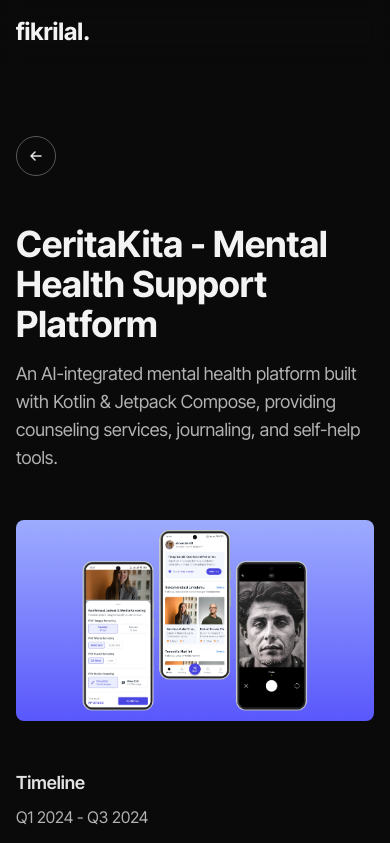
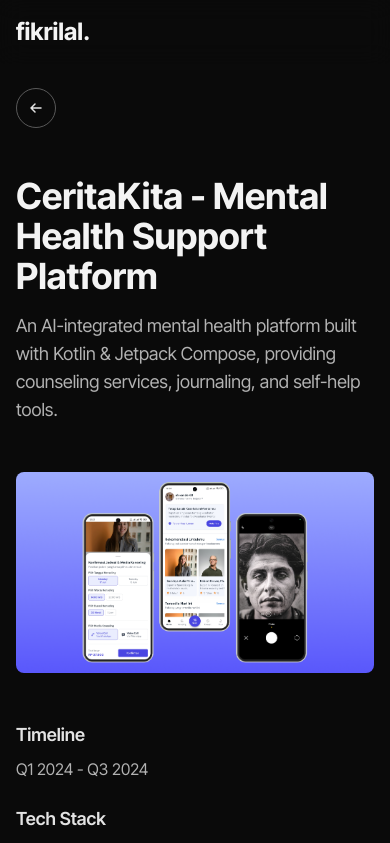
Before and after one commit to fikrilal/code-alchemy, a Next.js app: page /work/cerita-kita in a window 390 px wide. Shown: the top 843 px of the page. Built offline with nearby package versions, Linux system fonts and the light colour scheme; a web font is replaced by a local one; what tailwind-hamburgers would draw is missing.

Commit message:
fix: animation issue in case study

```diff
--- a/src/app/work/[slug]/page.js
+++ b/src/app/work/[slug]/page.js
@@ -87,22 +87,22 @@ export default function CaseStudy() {
     };
   }, [project?.results]);
 
-  // Parent container animation
+  // Parent container animation - modified for better mobile support
   const containerVariants = {
     hidden: { opacity: 0 },
     visible: {
       opacity: 1,
-      transition: { staggerChildren: 0.2 },
+      transition: { staggerChildren: 0.15, delayChildren: 0.1 },
     },
   };
 
-  // Child reveal animation
+  // Child reveal animation - modified for better mobile support
   const childVariants = {
-    hidden: { opacity: 0, y: 30 },
+    hidden: { opacity: 0, y: 20 },
     visible: {
       opacity: 1,
       y: 0,
-      transition: { duration: 0.6, ease: "easeOut" },
+      transition: { duration: 0.4, ease: "easeOut" },
     },
   };
 
@@ -186,11 +186,11 @@ export default function CaseStudy() {
       <Navbar />
       <main className="bg-neutral-950 min-h-screen pt-10">
         <motion.section
-          className="flex flex-col items-start transition-colors duration-300 px-4 sm:px-6 lg:px-8 xl:px-0 py-24"
+          className="flex flex-col items-start transition-colors duration-300 px-4 sm:px-6 lg:px-8 xl:px-0 py-12 md:py-24"
           variants={containerVariants}
           initial="hidden"
-          whileInView="visible"
-          viewport={{ once: true, amount: 0.2 }}
+          animate="visible" // Changed from whileInView to animate
+          viewport={{ once: true, amount: 0.05 }} // Reduced amount for better mobile trigger
         >
           <div className="max-w-6xl w-full mx-auto space-y-12">
             {/* Back Button */}
@@ -236,9 +236,9 @@ export default function CaseStudy() {
               </motion.p>
             </div>
 
-            {/* Hero Image */}
+            {/* Hero Image - Modified for better mobile display */}
             <motion.div
-              className="w-full relative"
+              className="w-full relative rounded-lg overflow-hidden"
               style={{ aspectRatio: "16/9" }}
               variants={childVariants}
             >
@@ -246,14 +246,14 @@ export default function CaseStudy() {
                 src={project.thumbnail}
                 alt={project.title}
                 fill
-                className="object-cover rounded-lg"
+                className="object-cover"
                 priority
                 sizes="(max-width: 768px) 100vw, (max-width: 1200px) 80vw, 1200px"
               />
             </motion.div>
 
-            {/* Grid Content */}
-            <div className="grid grid-cols-1 md:grid-cols-3 gap-12">
+            {/* Grid Content - Modified for better mobile spacing */}
+            <div className="grid grid-cols-1 md:grid-cols-3 gap-8 md:gap-12 mt-8 md:mt-12">
               {/* Left Column */}
               <div className="md:col-span-1 space-y-6 text-white">
                 <motion.div variants={childVariants}>
```
